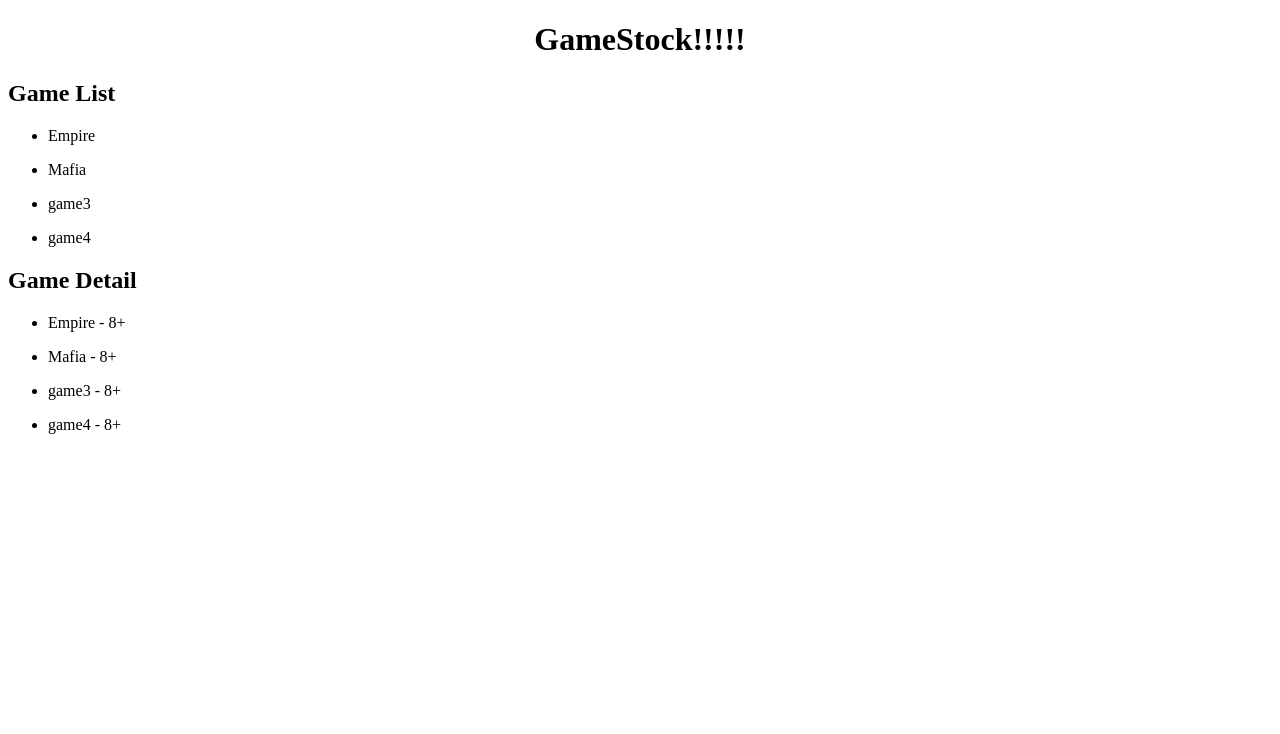
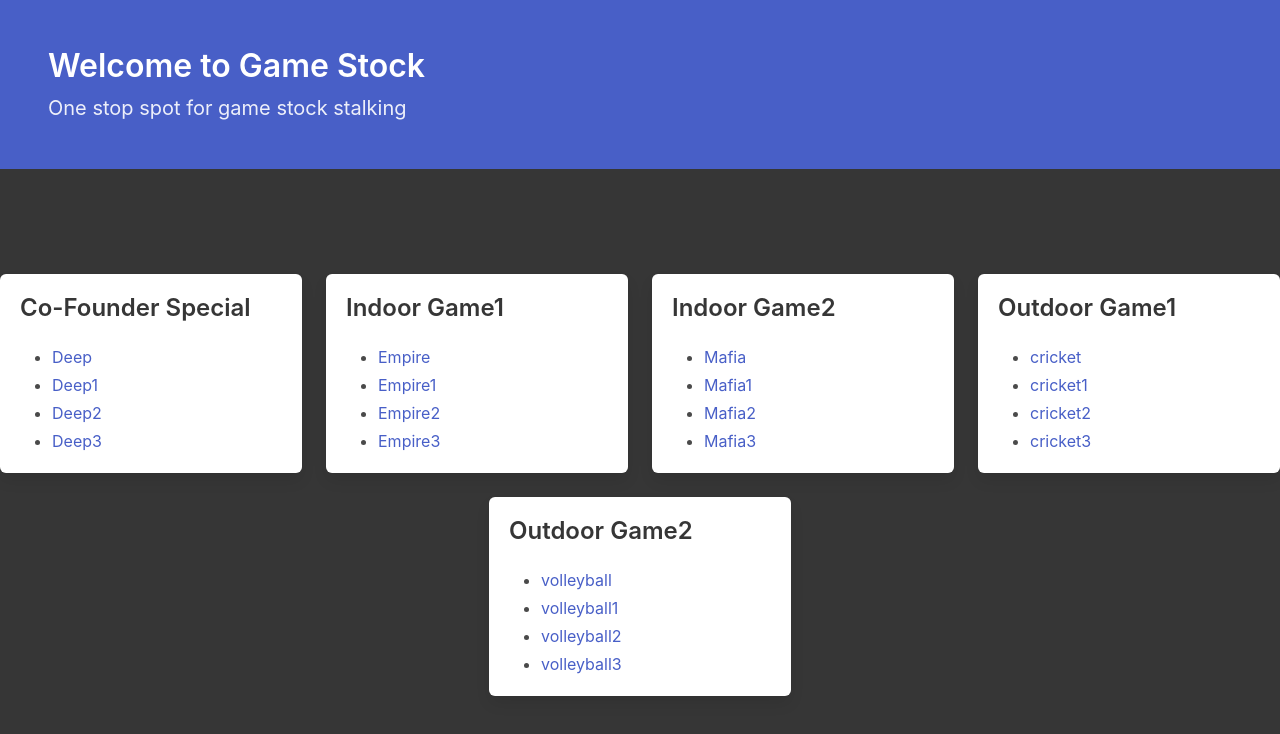
Before and after one commit to AarjavP/GameStock, an Angular app in the folder game-stock-ui/: page / in a window 1280 px wide. Shown: the top 734 px of the page. Built offline with nearby package versions, Linux system fonts and the light colour scheme.

Commit message:
adding list of games

```diff
--- a/game-stock-ui/src/app/app.component.html
+++ b/game-stock-ui/src/app/app.component.html
@@ -1,7 +1,34 @@
-<div style="text-align:center">
-    <h1>
-      GameStock!!!!!
-    </h1>
-  </div>
-  <app-game-list></app-game-list>
-  <app-game-detail></app-game-detail>
+<!doctype html>
+<html lang="en">
+<head>
+    <meta charset="UTF-8">
+    <meta name="viewport"
+          content="width=device-width, user-scalable=no, initial-scale=1.0, maximum-scale=1.0, minimum-scale=1.0">
+    <meta http-equiv="X-UA-Compatible" content="ie=edge">
+    <title>Game Stock</title>
+    <link rel="stylesheet" href="https://cdn.jsdelivr.net/npm/bulma@0.9.2/css/bulma.min.css">
+    <style>
+        html,
+        body,
+        body > div {
+            width: 100%;
+            min-height: 100vh;
+            overflow: hidden;
+        }
+    </style>
+</head>
+<body class="content has-background-dark">
+<div class="is-flex is-flex-direction-column">
+
+    <section class="hero is-link">
+        <div class="hero-body">
+            <p class="title">Welcome to Game Stock</p>
+            <p class="subtitle">One stop spot for game stock stalking</p>
+        </div>
+    </section>
+
+    <app-game-list class="columns is-multiline is-centered is-vcentered is-flex-grow-1 is-align-content-center"></app-game-list>
+</div>
+
+</body>
+</html>
--- a/game-stock-ui/src/app/game-list/game-list.component.ts
+++ b/game-stock-ui/src/app/game-list/game-list.component.ts
@@ -4,15 +4,24 @@ import { GameService } from "../game.service";
 @Component({
   selector: "app-game-list",
   template: `
-    <h2>Game List</h2>
-    <ul *ngFor="let game of games">
-      <li>{{ game.name }}</li>
-    </ul>
+    <div
+      *ngFor="let gameCategories of games | keyvalue"
+      class="column is-one-quarter"
+    >
+      <div class="box">
+        <h3 class="title">{{ gameCategories.key }}</h3>
+        <ul>
+          <li *ngFor="let obj of gameCategories.value">
+            <a href="{{ obj.link }}">{{ obj.title }}</a>
+          </li>
+        </ul>
+      </div>
+    </div>
   `,
   styles: [],
 })
 export class GameListComponent implements OnInit {
-  public games = [] as any;
+  public games = {};
 
   constructor(private _gameService: GameService) {}
 
--- a/game-stock-ui/src/app/game.service.ts
+++ b/game-stock-ui/src/app/game.service.ts
@@ -7,11 +7,37 @@ export class GameService {
   constructor() {}
 
   getGames() {
-    return [
-      { "id": 1, "name": "Empire", "players": "8+" },
-      { "id": 2, "name": "Mafia", "players": "8+" },
-      { "id": 3, "name": "game3", "players": "8+" },
-      { "id": 4, "name": "game4", "players": "8+" }
-    ];
+    return {
+      "Indoor Game1": [
+        { title: "Empire", desc: "create your empire", link: "games/mafia.html" },
+        { title: "Empire1", desc: "create your empire", link: "games/mafia.html" },
+        { title: "Empire2", desc: "create your empire", link: "games/mafia.html" },
+        { title: "Empire3", desc: "create your empire", link: "games/mafia.html" },
+      ],
+      "Indoor Game2": [
+        { title: "Mafia", desc: "kill or be killed", link: "games/mafia.html" },
+        { title: "Mafia1", desc: "kill or be killed", link: "games/mafia.html" },
+        { title: "Mafia2", desc: "kill or be killed", link: "games/mafia.html" },
+        { title: "Mafia3", desc: "kill or be killed", link: "games/mafia.html" },
+      ],
+      "Outdoor Game1": [
+        { title: "cricket", desc: "hit ball with bat", link: "games/mafia.html" },
+        { title: "cricket1", desc: "hit ball with bat", link: "games/mafia.html" },
+        { title: "cricket2", desc: "hit ball with bat", link: "games/mafia.html" },
+        { title: "cricket3", desc: "hit ball with bat" , link: "games/mafia.html"},
+      ],
+      "Outdoor Game2": [
+        { title: "volleyball", desc: "hit ball with body parts", link: "games/mafia.html" },
+        { title: "volleyball1", desc: "hit ball with body parts", link: "games/mafia.html" },
+        { title: "volleyball2", desc: "hit ball with body parts", link: "games/mafia.html" },
+        { title: "volleyball3", desc: "hit ball with body parts" , link: "games/mafia.html"},
+      ],
+      "Co-Founder Special": [
+        { title: "Deep", desc: "Khao aur jano", link: "games/mafia.html" },
+        { title: "Deep1", desc: "Khao aur jano" , link: "games/mafia.html"},
+        { title: "Deep2", desc: "Khao aur jano" , link: "games/mafia.html"},
+        { title: "Deep3", desc: "Khao aur jano" , link: "games/mafia.html"},
+      ],
+    };
   }
 }
```
